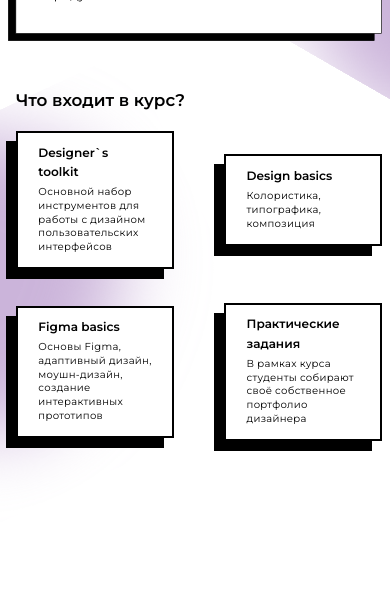
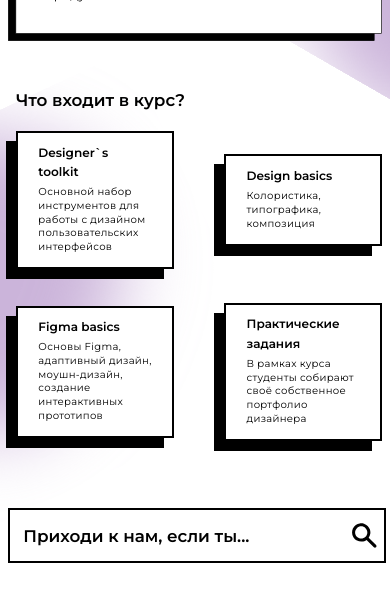
Before and after one commit to IvanMurzin/DesignCourse, a Vue app: page / in a window 390 px wide. Shown: the part 488-1090 px from the top of the page. Before the commit the page ends 1053 px from the top, so only its background shows below. Built offline with nearby package versions, Linux system fonts and the light colour scheme.

Commit message:
add search bar

```diff
--- /dev/null
+++ b/src/components/other/MainViewSearchBar.vue
@@ -0,0 +1,52 @@
+<template>
+    <div class="search_rect">
+        <h2 class="search_text">
+            <slot />
+        </h2>
+        <img class="search_icon" src="@/assets/search.svg" alt="" />
+    </div>
+</template>
+
+<style lang="scss" scoped>
+.search_rect {
+    position: relative;
+    width: 100%;
+    height: 6em;
+    margin-top: 8em;
+    border: 2px solid black;
+    background: white;
+}
+
+.search_text {
+    position: absolute;
+    top: -5%;
+    left: 0.8em;
+    font-size: 3em;
+    color: black;
+    font-weight: 600;
+    margin: 0.3em 0 0.2em;
+}
+
+
+.search_icon {
+    position: absolute;
+    height: 50%;
+    top: 25%;
+    right: 0.8em;
+}
+
+@media screen and (max-width: 900px) {
+    .search_text {
+        top: 5%;
+        font-size: 2.5em;
+    }
+
+}
+@media screen and (max-width: 600px) {
+    .search_text {
+        top: 15%;
+        font-size: 2em;
+    }
+
+}
+</style>
--- a/src/views/main/MainView.vue
+++ b/src/views/main/MainView.vue
@@ -4,6 +4,7 @@
 import MainViewMainInfo from './widget/MainViewMainInfo.vue'
 import MainViewAbout from './widget/MainViewAbout.vue'
 import MainViewWhatInside from './widget/MainViewWhatInside.vue'
+import MainViewInvite from './widget/MainViewInvite.vue'
 </script>
 
 <template>
@@ -16,14 +17,45 @@
       <MainViewMainInfo />
       <MainViewAbout />
       <MainViewWhatInside />
-      <br/>
-      <br/>
-      <br/>
-      <br/>
-      <br/>
-      <br/>
-      <br/>
-      <br/>
+      <MainViewInvite />
+      <br />
+      <br />
+      <br />
+      <br />
+      <br />
+      <br />
+      <br />
+      <br />
+
+      <br />
+      <br />
+      <br />
+      <br />
+      <br />
+      <br />
+      <br />
+      <br />      <br />
+      <br />
+      <br />
+      <br />
+      <br />
+      <br />
+      <br />
+      <br />      <br />
+      <br />
+      <br />
+      <br />
+      <br />
+      <br />
+      <br />
+      <br />      <br />
+      <br />
+      <br />
+      <br />
+      <br />
+      <br />
+      <br />
+      <br />
     </div>
   </div>
 </template>
--- /dev/null
+++ b/src/views/main/widget/MainViewInvite.vue
@@ -0,0 +1,22 @@
+<script setup lang="ts">
+import IconListItem from '@/components/other/IconListItem.vue'
+import MainViewSearchBar from '@/components/other/MainViewSearchBar.vue'
+</script>
+
+<template>
+    <MainViewSearchBar>Приходи к нам, если ты...</MainViewSearchBar>
+    <!-- <div class="offers"> -->
+        <!-- <IconListItem>Продолжительность: 10 недель</IconListItem><br>
+        <IconListItem>Основы UI/UX дизайна</IconListItem><br>
+        <IconListItem>Навыки профессиональной работы в Figma</IconListItem><br>
+    </div> -->
+</template>
+
+<style lang="scss" scoped>
+.offers {
+
+    @media screen and (max-width: 900px) {
+        margin-right: 0;
+    }
+}
+</style>
```
Also changed, not shown: src/assets/search.svg (added).
